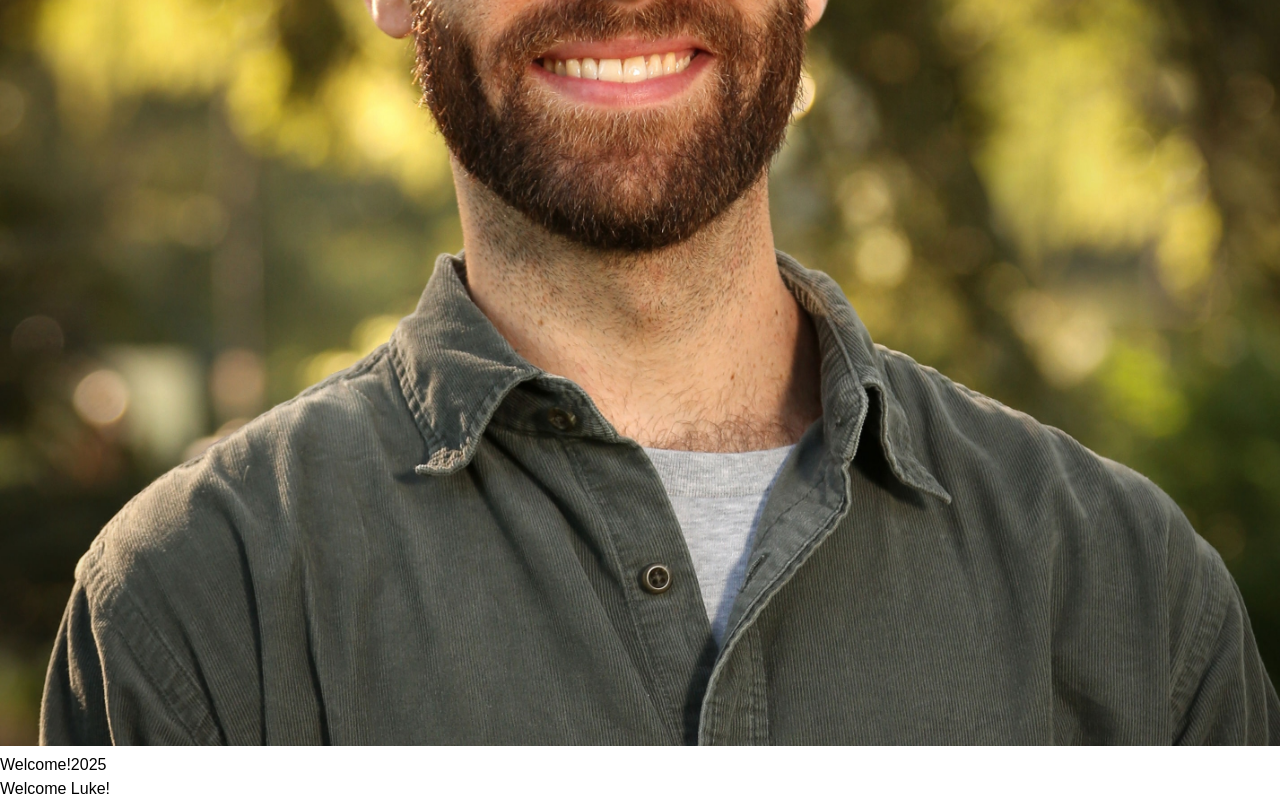
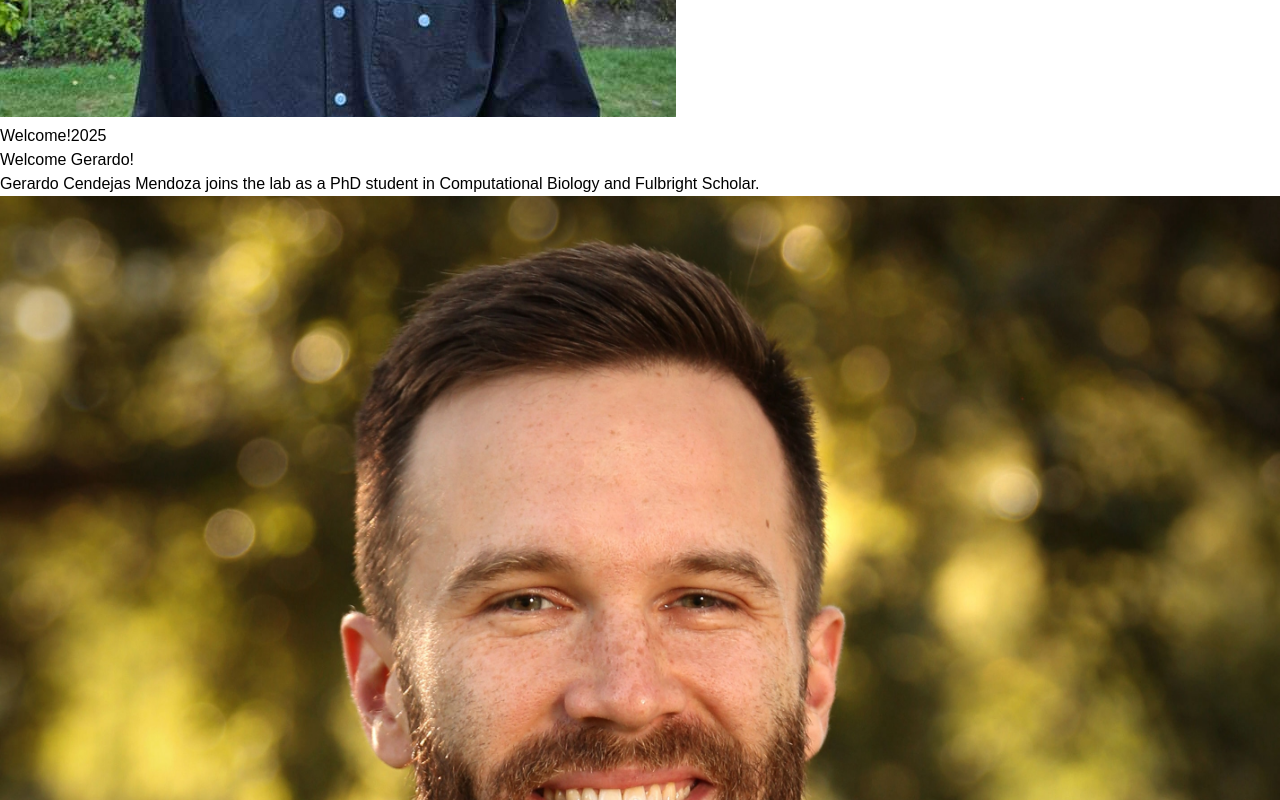
Before and after one commit to erikenbody/erikenbody.github.io, a React (Vite) app: page / in a window 1280 px wide. Shown: the part 6440-7240 px from the top of the page. Built offline with nearby package versions, Linux system fonts and the light colour scheme; a web font is replaced by a local one.

Commit message:
add gerardo

```diff
--- a/src/App.jsx
+++ b/src/App.jsx
@@ -42,6 +42,15 @@ const labData = {
   },
 
   news: [
+    {
+      date: "2025",
+      type: "Welcome!",
+      title: "Welcome Gerardo!",
+      description: "Gerardo Cendejas Mendoza joins the lab as a PhD student in Computational Biology and Fulbright Scholar.",
+      image: "/images/gerardo.jpg",
+      link: "team",
+      enableLink: true
+    },
     {
       date: "2025",
       type: "Welcome!",
@@ -243,7 +252,8 @@ publications: [
     },
     members: [
       { name: "Luke Anderson", role: "Postdoctoral Fellow", status: "current", years: "2025-", note: "Luke is a Rose Postdoctoral Fellow at the Cornell Lab of Ornithology. He completed his PhD in Ecology & Evolutionary Biology at Tulane University. Luke is working in the Enbody Lab to investigate the genomics of adaptation, speciation, and hybridization in Darwin's finches on the Galápagos Islands.", image: "/images/Luke_A.jpeg" },
-      { name: "Rachel Goodridge", role: "Ph.D. Student", status: "current", years: "2025-", note: "Rachel is a PhD student in Computational Biology, co-advised by Philipp Messer. She completed her bachelor’s degree in General Biology with a minor in Mathematics, as well as a master’s degree in Ecology, Behavior, and Evolution at UC San Diego. Following graduation, she spent several years working in R&D at Illumina on the Surface Chemistry and Electrochemistry teams. Rachel’s research interests span population genetics and evolutionary biology, combining empirical genomic data with simulation-based approaches. In the Enbody Lab, she studies patterns of introgressive hybridization in Darwin’s finches on Daphne Major, a small island in the Galápagos, and investigates the genetic consequences of rare immigration events.", image: "/images/Rachel_G_crop.jpg" },
+      { name: "Gerardo Cendejas Mendoza", role: "Ph.D. Student", status: "current", years: "2025-", note: "Gerardo is a PhD student in Computational Biology and a Fulbright Scholar. He completed his undergraduate degree in Biology at Universidad Nacional Autónoma de México (UNAM). He focuses on evolutionary biology and phylogenetics. Currently, he studies the phylogenetic relationships of Darwin's finches and the hybridization dynamics between distinct populations and species across the Galápagos archipelago.", image: "/images/gerardo.jpg" },
+      { name: "Rachel Goodridge", role: "Ph.D. Student", status: "current", years: "2025-", note: "Rachel is a PhD student in Computational Biology, co-advised by Philipp Messer. She completed her bachelor's degree in General Biology with a minor in Mathematics, as well as a master's degree in Ecology, Behavior, and Evolution at UC San Diego. Following graduation, she spent several years working in R&D at Illumina on the Surface Chemistry and Electrochemistry teams. Rachel's research interests span population genetics and evolutionary biology, combining empirical genomic data with simulation-based approaches. In the Enbody Lab, she studies patterns of introgressive hybridization in Darwin's finches on Daphne Major, a small island in the Galápagos, and investigates the genetic consequences of rare immigration events.", image: "/images/Rachel_G_crop.jpg" },
       { name: "Amanda Sun", role: "Ph.D. Student", status: "current", years: "2025-", note: "Amanda is a PhD student in the field of Genetics, Genomics, and Development. She earned her undergraduate degree in Computational Biology at Cornell University. She is broadly interested in the genetic basis of complex traits, with a particular focus on quantitative and evolutionary genomics. Currently, she uses pangenomic approaches to study genetic variation and genome architecture in Darwin's finches on the Galápagos Islands.", image: "/images/A_Sun.jpg" }
     ],
     alumni: [
```
Also changed, not shown: public/images/gerardo.jpg (added).
